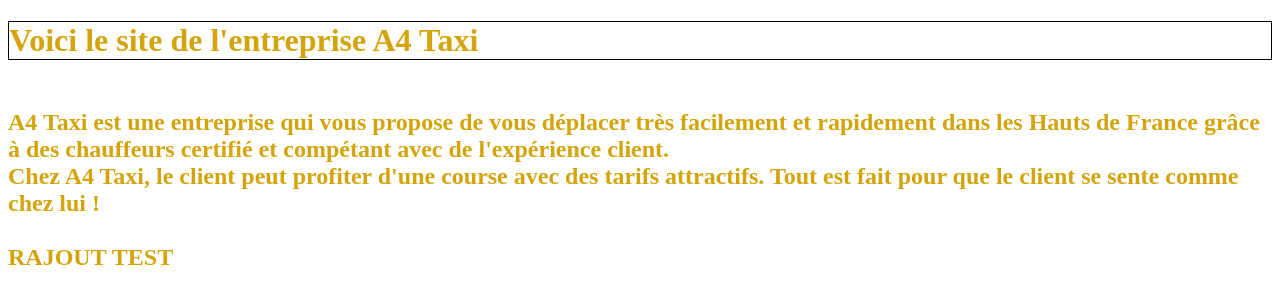
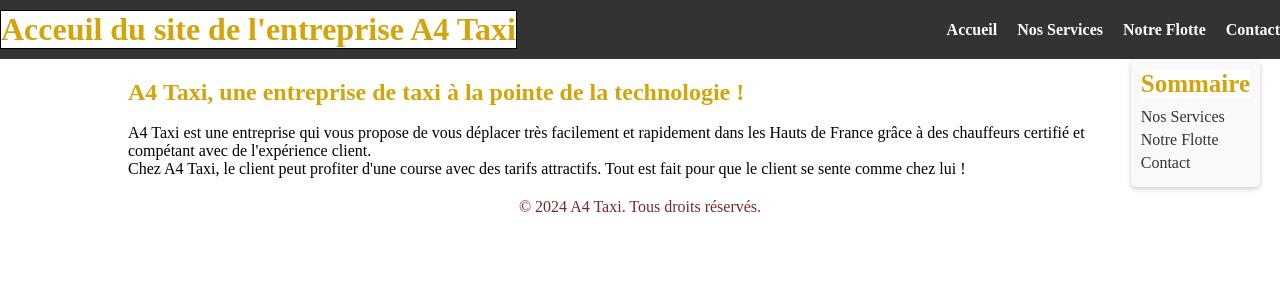
Before and after one commit to GautierFouteret/A4-Taxi-Projet, a plain HTML site: page index.html in a window 1280 px wide. Drawn offline with Linux system fonts and the light colour scheme; a script that the page names is missing.

Commit message:
Add files via upload

```diff
--- a/index.html
+++ b/index.html
@@ -2,17 +2,42 @@
 <html lang="fr">
 <head>
   <meta charset="utf-8">
+  <meta name="viewport" content="width=device-width, initial-scale=1.0">
   <title>Site A4 Taxi</title>
   <link rel="stylesheet" href="style.css">
   <script src="script.js"></script>
 </head>
 <body>
+  <header>
+      <h1>Acceuil du site de l'entreprise A4 Taxi</h1>
+      <nav>
+        <ul>
+            <li><a href="index.html">Accueil</a></li>
+            <li><a href="services.html">Nos Services</a></li>
+            <li><a href="flotte.html">Notre Flotte</a></li>
+            <li><a href="contact.html">Contact</a></li>
+        </ul>
+    </nav>
+  </header>
+  <main>
+    <section>
+      <h2>A4 Taxi, une entreprise de taxi à la pointe de la technologie ! </h2>
+      <p><br>A4 Taxi est une entreprise qui vous propose de vous déplacer très facilement et rapidement dans les Hauts de France grâce à des chauffeurs certifié et compétant avec de l'expérience client.
+        <br> Chez A4 Taxi, le client peut profiter d'une course avec des tarifs attractifs. Tout est fait pour que le client se sente comme chez lui ! </br>
+      </p>
 
-  <h1>Voici le site de l'entreprise A4 Taxi</h1>
-  <h2>
-  <br>A4 Taxi est une entreprise qui vous propose de vous déplacer très facilement et rapidement dans les Hauts de France grâce à des chauffeurs certifié et compétant avec de l'expérience client.
-    <br> Chez A4 Taxi, le client peut profiter d'une course avec des tarifs attractifs. Tout est fait pour que le client se sente comme chez lui ! </br>
-    <br> RAJOUT TEST </br>
-  </h2>
+  </section>
+  </main>
+  <footer>
+    <p>&copy; 2024 A4 Taxi. Tous droits réservés.</p>
+  </footer>
+  <aside id="sommaire">
+    <h2>Sommaire</h2>
+    <ul>
+        <li><a href="services.html">Nos Services</a></li>
+        <li><a href="flotte.html">Notre Flotte</a></li>
+        <li><a href="contact.html">Contact</a></li>
+    </ul>
+  </aside>
 </body>
 </html>
--- a/style.css
+++ b/style.css
@@ -1,3 +1,9 @@
+body {
+  display: flex;
+  flex-direction: column;
+  align-items: center;
+}
+
 h1 {
     color: rgb(211, 164, 11);
     background-color: rgb(255, 255, 255);
@@ -8,10 +14,79 @@ h1 {
     background-color: rgb(255, 255, 255);
 
   }
+  footer p {
+    color: rgb(124, 40, 40);
+  }
 
+  body, h1, h2, p, ul, li {
+    margin: 0;
+    padding: 0;
+}
 
+header {
+  width: 100%;
+  background-color: #333;
+  color: #fff;
+  padding: 10px 20px;
+  display: flex;
+  justify-content: space-between;
+  align-items: center;
+}
 
+nav ul {
+  list-style-type: none;
+  display: flex;
+}
 
-  p {
-    color: rgb(168, 76, 76);
-  }
+nav ul li {
+  margin-left: 20px;
+}
+
+nav ul li a {
+  color: #fff;
+  text-decoration: none;
+  font-weight: bold;
+  transition: color 0.3s;
+}
+
+nav ul li a:hover {
+  color: #ffcc00;
+}
+
+main {
+  width: 80%;
+  margin: 20px 0;
+}
+
+aside#sommaire {
+  position: fixed;
+  top: 60px;
+  right: 20px;
+  background-color: #f9f9f9;
+  padding: 10px;
+  border-radius: 5px;
+  box-shadow: 0 2px 5px rgba(0,0,0,0.2);
+}
+
+aside#sommaire h2 {
+  font-size: 25px;
+  margin-bottom: 10px;
+}
+
+aside#sommaire ul {
+  list-style-type: none;
+}
+
+aside#sommaire ul li {
+  margin-bottom: 5px;
+}
+
+aside#sommaire ul li a {
+  text-decoration: none;
+  color: #333;
+  transition: color 0.3s;
+}
+
+aside#sommaire ul li a:hover {
+  color: #666;
+}
```
Also changed, not shown: contact.html (added, +19 -0 lines), flotte.html (added, +19 -0 lines), services.html (added, +19 -0 lines).
